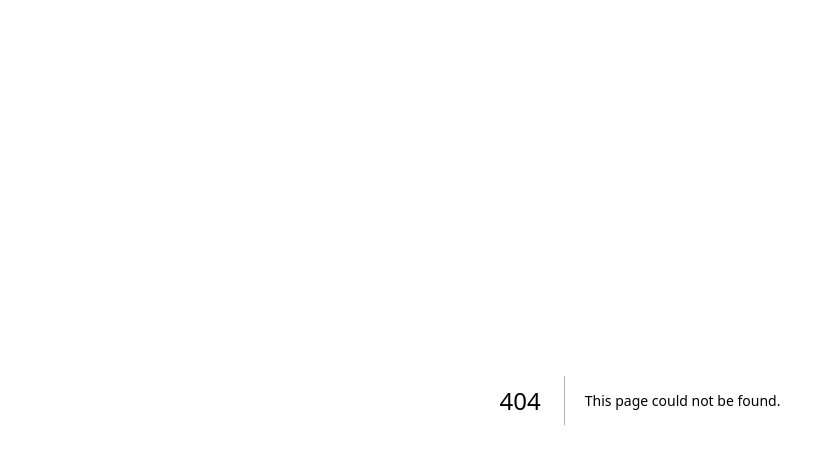
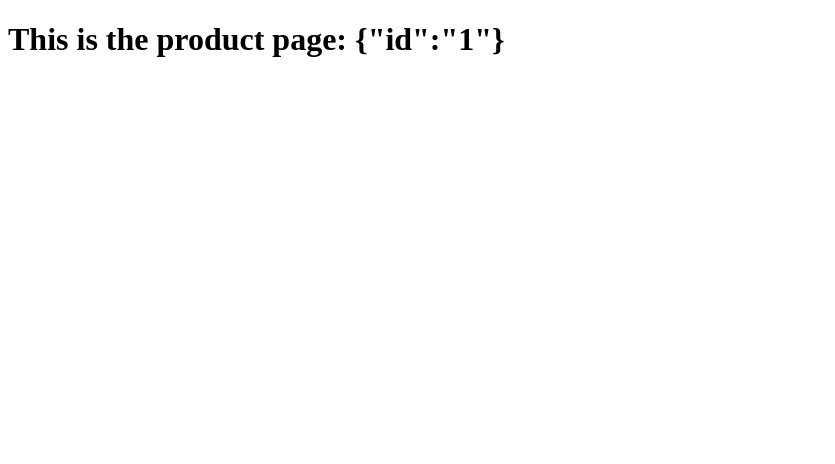
Before and after one commit to Venturajunior/ignite-shop, a Next.js app: page /product/1 in a window 1280 px wide. Before the commit this address had no page. Shown: the top 464 px of the page, without its empty margins (0-835 px from the left). Built offline with nearby package versions, Linux system fonts and the light colour scheme.

Commit message:
Application's routes creation

```diff
--- /dev/null
+++ b/src/pages/product/[id].tsx
@@ -0,0 +1,9 @@
+import { useRouter } from "next/router"
+
+
+export default function Product() {
+  const {query} = useRouter()
+  return (
+    <h1>This is the product page: {JSON.stringify(query)}</h1>
+  )
+}
```
